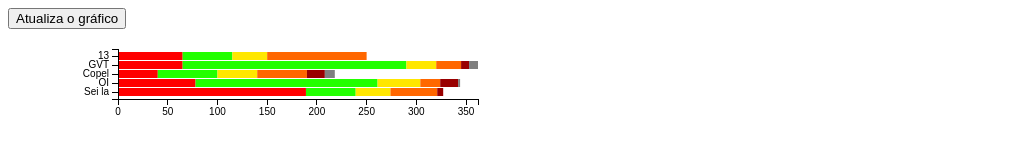
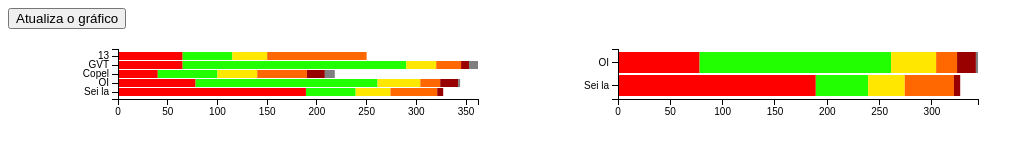
Before and after one commit to extevao/comecando-d3, a website: page app/update-no-grafico-telecom/index.html in a window 1280 px wide. Both pictures are taken after a click on the button "Atualiza o gráfico". Shown: the whole page, without its empty margins (0-1034 px from the left). Drawn offline with Linux system fonts and the light colour scheme.

Commit message:
Até criou um novo gráfico só que duplicou

```diff
--- a/app/update-no-grafico-telecom/index.html
+++ b/app/update-no-grafico-telecom/index.html
@@ -64,6 +64,8 @@
         function atualizaGrafico() {
 
 
+
+
             var dataIntermediate = [
                 'falhas',
                 'atendidas',
@@ -106,7 +108,46 @@
                 });
             });
 
-            var svg = d3.selectAll('#operadoras-horizontal svg');
+
+            var margin = { top: 20, right: 30, bottom: 30, left: 110 };
+            var width = 500 - margin.left - margin.right;
+            var height = 100 - margin.top - margin.bottom;
+
+            var xMax = d3.max(dataset, function (group) {
+                return d3.max(group, function (d) {
+                    return d.x + d.x0;
+                });
+            });
+
+            var operadoras = dataset[0].map(function (d) {
+                return d.y;
+            });
+
+            var x = d3.scale.linear()
+                .domain([0, xMax])
+                .range([0, width]);
+
+
+            var y = d3.scale.ordinal()
+                .domain(operadoras)
+                .rangeRoundBands([0, height], .1);
+
+            /* criando legenda do eixo x */
+            var xAxis = d3.svg.axis()
+                .scale(x)
+                .orient('bottom');
+
+            var yAxis = d3.svg.axis()
+                .scale(y)
+                .orient('left');
+            /* FIM criando legenda do eixo x */
+
+            var svg = d3.select('#operadoras-horizontal')
+                .append('svg')
+                .attr('width', width + margin.left + margin.right)
+                .attr('height', height + margin.top + margin.bottom)
+                .append('g')
+                .attr('transform', 'translate(' + margin.left + ',' + margin.top + ')');
 
             var groups = svg.selectAll('g')
                 .data(dataset)
@@ -119,21 +160,55 @@
                 })
                 .enter()
                 .append('rect')
-                .attr('x', function (d) {
-                    return x(d.x0);
-                })
+                .attr('x', 0)
                 .attr('y', function (d, i) {
                     return y(d.y);
                 })
                 .attr('height', function (d) {
                     return y.rangeBand();
                 })
-                .attr('width', function (d) {
-                    return x(d.x);
-                })
+                .attr('width', 0)
                 .attr("class", function (d, i) {
                     return 'bar ' + d.legenda;
                 })
+                .on('mouseover', function (d) {
+
+                    var xPos = parseFloat(d3.select(this).attr('x')) / 2 + width / 2;
+                    var yPos = parseFloat(d3.select(this).attr('y')) + y.rangeBand() / 2;
+                    d3.select('#tooltip')
+                        .style('left', xPos + 'px')
+                        .style('top', yPos + 'px')
+                        .select('#value')
+                        .text(`${d.x}`);
+
+                    d3.select('#tooltip').classed('hidden', false);
+                })
+                .on('mouseout', function () {
+                    d3.select('#tooltip').classed('hidden', true);
+                });
+
+            /* Adicionando as legendas */
+            svg.append('g')
+                .attr('class', 'axis')
+                .attr('transform', 'translate(0,' + height + ')')
+                .call(xAxis);
+
+            svg.append('g')
+                .attr('class', 'axis')
+                .call(yAxis);
+            /* FIM Adicionando as legendas */
+
+            rects.transition()
+                .delay(500)
+                .duration(1000)
+                .attr('x', function (d) {
+                    return x(d.x0);
+                })
+                .attr('width', function (d) {
+                    return x(d.x);
+                });
+
+
 
 
 
```
